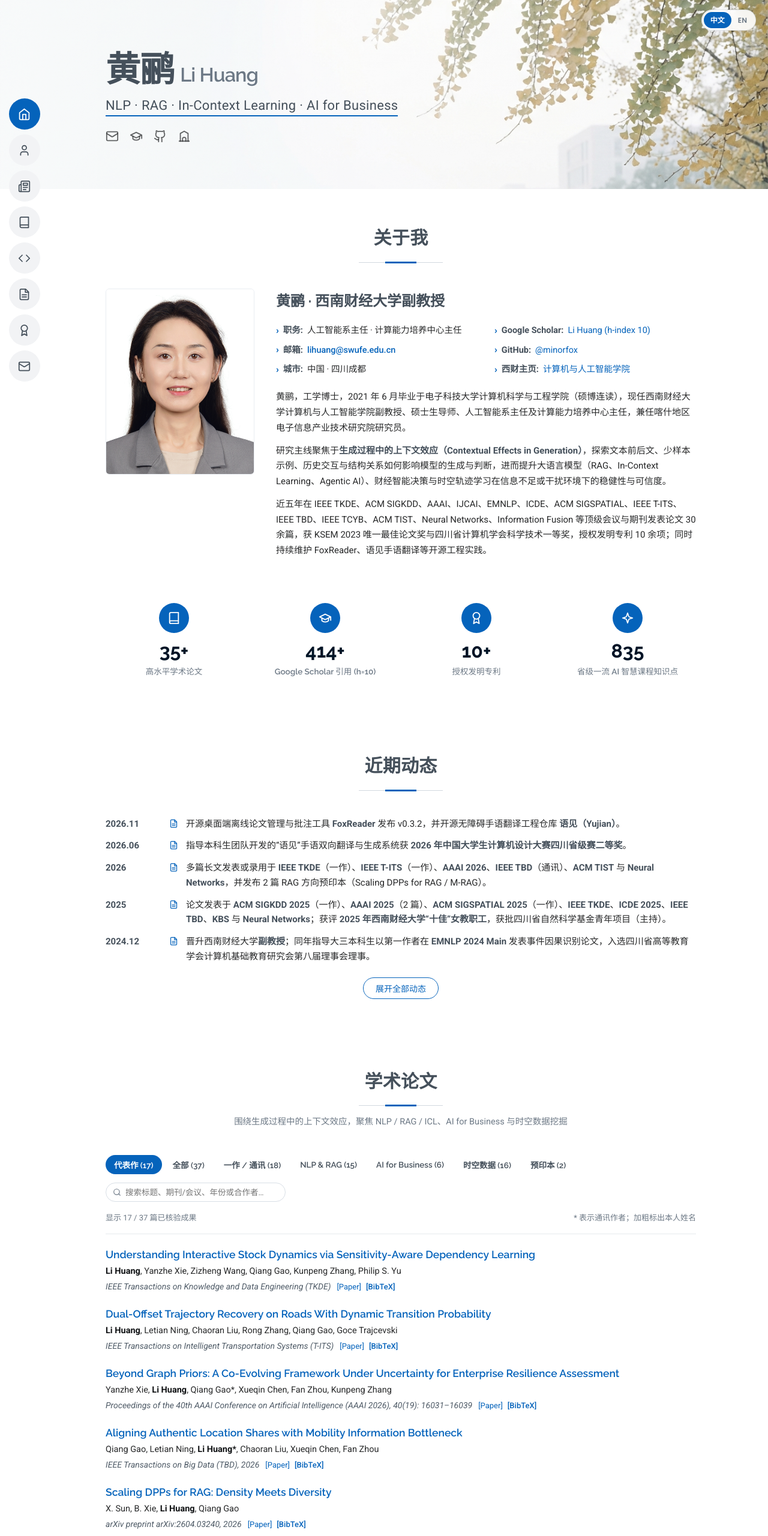
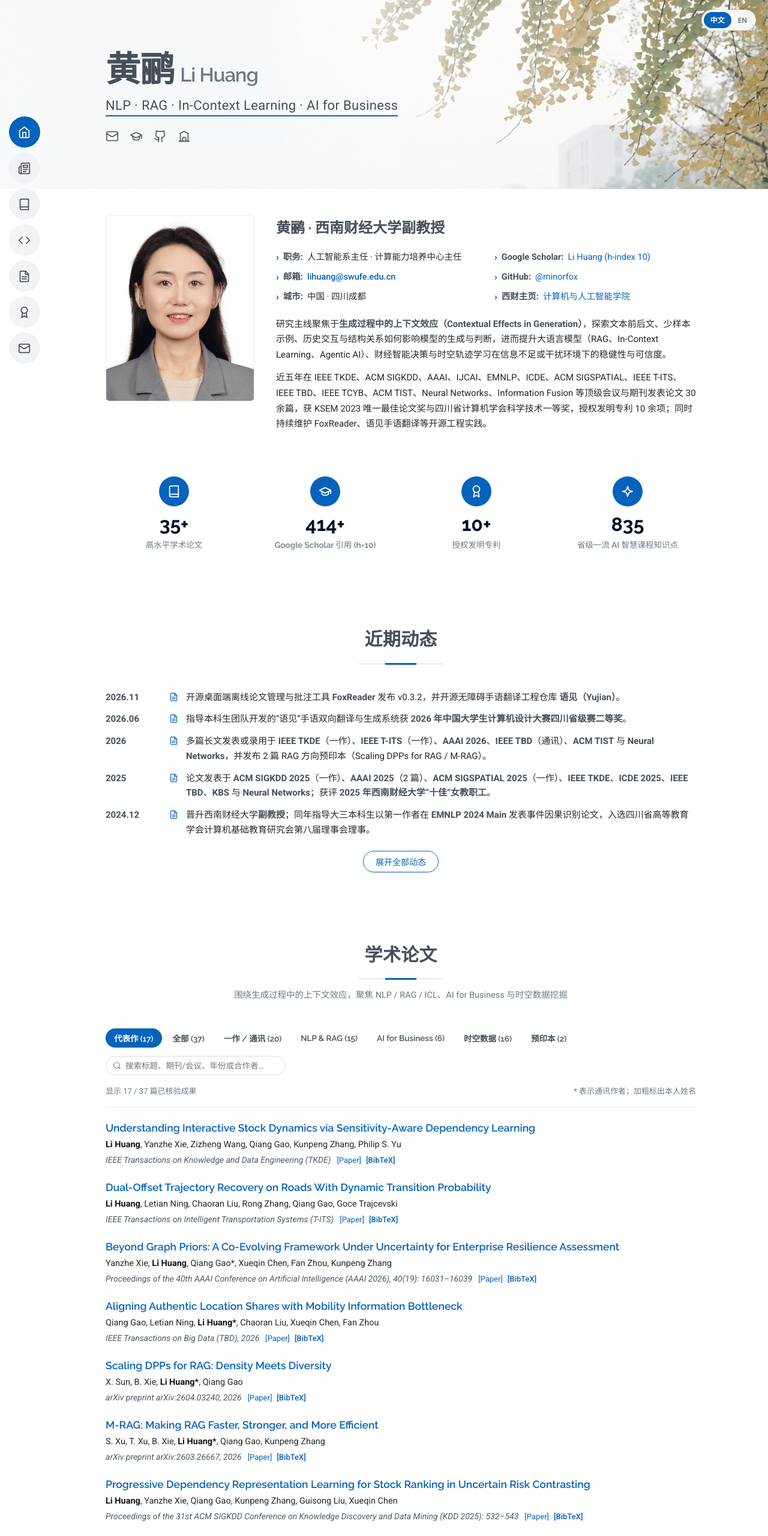
Before and after one commit to minorfox/minorfox.github.io, a plain HTML site: page index.html in a window 1280 px wide. Shown: the top 2560 px of the page at 60% size. Drawn offline with Linux system fonts and the light colour scheme.

Commit message:
docs(content): drop About title, intro bio, grants section, and mark arXiv papers corresponding

```diff
--- a/css/styles.css
+++ b/css/styles.css
@@ -406,6 +406,10 @@ button {
 .section {
   padding: 56px 0;
   background: var(--bg);
+}
+
+.section-profile {
+  padding-top: 44px;
 }
 
 .section-title {
--- a/index.html
+++ b/index.html
@@ -60,13 +60,9 @@
       </div>
     </section>
 
-    <!-- 2. About -->
-    <section id="about" class="section">
+    <!-- 2. Profile & Facts (directly below hero, no redundant "About" heading) -->
+    <section id="about" class="section section-profile">
       <div class="container">
-        <div class="section-title">
-          <h2 id="about-heading"></h2>
-        </div>
-
         <div class="about-grid">
           <div class="about-photo">
             <img src="assets/portrait.jpg" alt="Dr. Li Huang (黄鹂)" />
--- a/js/app.js
+++ b/js/app.js
@@ -47,12 +47,12 @@
       pubEmpty: '未找到匹配的论文，请清空筛选或更换关键词。',
       projHeading: '开源与工程实践',
       projSubtitle: '源自 GitHub @minorfox 的活跃开源项目与教学实践系统',
-      resumeHeading: '学术履历、教学与科研项目',
+      resumeHeading: '学术履历、教学与荣誉',
       resumePositions: '工作与教育经历',
       resumeTeaching: '教学与课程建设',
-      resumeGrants: '主要科研项目',
       resumeHonors: '荣誉与获奖',
-      serviceHeading: '学术服务与招生',
+      resumeService: '学术服务',
+      serviceHeading: '招生与科研合作',
       contactHeading: '联系方式',
       contactLocation: '办公地点',
       contactEmail: '电子邮箱',
@@ -103,9 +103,9 @@
       resumeHeading: 'Resume',
       resumePositions: 'Positions & Education',
       resumeTeaching: 'Teaching & Curriculum',
-      resumeGrants: 'Research Grants',
       resumeHonors: 'Honors & Awards',
-      serviceHeading: 'Service & Opening',
+      resumeService: 'Academic Service',
+      serviceHeading: 'Prospective Students',
       contactHeading: 'Contact',
       contactLocation: 'Location',
       contactEmail: 'Email',
@@ -247,12 +247,11 @@
     document.getElementById('typed-text').textContent = t(P.heroSubtitle);
   }
 
-  // 3. About & Facts (#about)
+  // 3. Profile & Facts (#about)
   function renderAbout() {
     const P = D.profile;
     const U = UI[lang];
 
-    document.getElementById('about-heading').textContent = U.aboutHeading;
     document.getElementById('about-name').textContent = U.aboutSubname;
 
     document.getElementById('about-meta').innerHTML = `
@@ -456,20 +455,19 @@
     `;
 
     const rightHtml = `
-      <h3 class="resume-title">${esc(U.resumeGrants)}</h3>
-      ${D.grants.map(g => `
-        <div class="resume-item">
-          <h4>${esc(t(g.title))}</h4>
-          <h5>${esc(g.period)} · ${esc(t(g.role))}</h5>
-          <p><em>${esc(g.code)} (${esc(t(g.status))})</em></p>
-        </div>
-      `).join('')}
-
       <h3 class="resume-title">${esc(U.resumeHonors)}</h3>
       ${D.honors.map(h => `
         <div class="resume-item">
           <h4>${esc(t(h))}</h4>
           <h5>${esc(h.year)}</h5>
+        </div>
+      `).join('')}
+
+      <h3 class="resume-title">${esc(U.resumeService)}</h3>
+      ${D.services.map(s => `
+        <div class="resume-item">
+          <h4>${esc(t(s.group))}</h4>
+          <p>${esc(t(s.items))}</p>
         </div>
       `).join('')}
     `;
@@ -478,27 +476,26 @@
     document.getElementById('resume-col-right').innerHTML = rightHtml;
   }
 
-  // 8. Service & Opening (#service)
+  // 8. Prospective Students / Opening (#service)
   function renderService() {
     const U = UI[lang];
     const R = D.recruitment;
     document.getElementById('service-heading').textContent = U.serviceHeading;
 
-    const itemsHtml = D.services.map(s => `
+    document.getElementById('service-list').innerHTML = `
       <div class="service-item">
-        <h4>${esc(t(s.group))}</h4>
-        <p>${esc(t(s.items))}</p>
+        <h4>${esc(t(R.tracks[0].title))}</h4>
+        <p>${esc(t(R.tracks[0].body))}</p>
       </div>
-    `).join('');
-
-    const recruitHtml = `
       <div class="service-item">
-        <h4>${esc(t(R.title))}</h4>
-        <p>${esc(t(R.intro))} ${esc(t(R.tracks[0].body))} ${esc(t(R.tracks[1].body))} ${esc(t(R.ctaNote))}</p>
+        <h4>${esc(t(R.tracks[1].title))}</h4>
+        <p>${esc(t(R.tracks[1].body))}</p>
+      </div>
+      <div class="service-item">
+        <h4>${esc(lang === 'zh' ? '申请与联系说明' : 'How to Reach Out')}</h4>
+        <p>${esc(t(R.intro))} ${esc(t(R.ctaNote))}</p>
       </div>
     `;
-
-    document.getElementById('service-list').innerHTML = itemsHtml + recruitHtml;
   }
 
   // 9. Contact & Footer
--- a/js/data.js
+++ b/js/data.js
@@ -19,12 +19,11 @@ window.SITE_DATA = {
 
   nav: [
     { id: 'home', icon: 'home', zh: '首页', en: 'Home' },
-    { id: 'about', icon: 'user', zh: '关于', en: 'About' },
     { id: 'news', icon: 'news', zh: '动态', en: 'News' },
     { id: 'publications', icon: 'book', zh: '论文', en: 'Publications' },
     { id: 'projects', icon: 'code', zh: '开源', en: 'Open Source' },
     { id: 'resume', icon: 'file', zh: '履历', en: 'Resume' },
-    { id: 'service', icon: 'award', zh: '服务', en: 'Service' },
+    { id: 'service', icon: 'award', zh: '招生', en: 'Opening' },
     { id: 'contact', icon: 'mail', zh: '联系', en: 'Contact' },
   ],
 
@@ -78,14 +77,12 @@ window.SITE_DATA = {
     },
     bio: {
       zh: [
-        '黄鹂，工学博士，2021 年 6 月毕业于电子科技大学计算机科学与工程学院（硕博连读），现任西南财经大学计算机与人工智能学院副教授、硕士生导师、人工智能系主任及计算能力培养中心主任，兼任喀什地区电子信息产业技术研究院研究员。',
         '研究主线聚焦于<strong>生成过程中的上下文效应（Contextual Effects in Generation）</strong>，探索文本前后文、少样本示例、历史交互与结构关系如何影响模型的生成与判断，进而提升大语言模型（RAG、In-Context Learning、Agentic AI）、财经智能决策与时空轨迹学习在信息不足或干扰环境下的稳健性与可信度。',
         '近五年在 IEEE TKDE、ACM SIGKDD、AAAI、IJCAI、EMNLP、ICDE、ACM SIGSPATIAL、IEEE T-ITS、IEEE TBD、IEEE TCYB、ACM TIST、Neural Networks、Information Fusion 等顶级会议与期刊发表论文 30 余篇，获 KSEM 2023 唯一最佳论文奖与四川省计算机学会科学技术一等奖，授权发明专利 10 余项；同时持续维护 FoxReader、语见手语翻译等开源工程实践。',
       ],
       en: [
-        'Dr. Li Huang received her Ph.D. in Computer Science (successive M.S.–Ph.D. program) from the University of Electronic Science and Technology of China (UESTC) in June 2021. She is currently an Associate Professor, Chair of the Department of Artificial Intelligence, and Director of the Computational Competency Training Center at the School of Computing and Artificial Intelligence, Southwestern University of Finance and Economics (SWUFE), and a Researcher at the Kash Institute of Electronics and Information Industry.',
-        'Her research centers on <strong>Contextual Effects in Generation</strong>—investigating how surrounding text, demonstrations, historical trajectories, and relational graphs shape model outputs, introduce or mitigate bias, and govern decision reliability. This thread spans Natural Language Processing (RAG, In-Context Learning, Agentic AI), AI for Business & Financial Decision-Making, and Spatiotemporal Data Mining.',
-        'She has published over 30 peer-reviewed papers in leading venues including IEEE TKDE, ACM SIGKDD, AAAI, IJCAI, EMNLP, ICDE, ACM SIGSPATIAL, IEEE T-ITS, IEEE TBD, IEEE TCYB, ACM TIST, Neural Networks, and Information Fusion, holds 10+ invention patents, and received the Sole Best Paper Award at KSEM 2023. Alongside academic research, she builds and maintains open-source tools including FoxReader and the Yujian Sign Language Translation system.',
+        'Research centers on <strong>Contextual Effects in Generation</strong>—investigating how surrounding text, demonstrations, historical trajectories, and relational graphs shape model outputs, introduce or mitigate bias, and govern decision reliability. This thread spans Natural Language Processing (RAG, In-Context Learning, Agentic AI), AI for Business & Financial Decision-Making, and Spatiotemporal Data Mining.',
+        'Published over 30 peer-reviewed papers in leading venues including IEEE TKDE, ACM SIGKDD, AAAI, IJCAI, EMNLP, ICDE, ACM SIGSPATIAL, IEEE T-ITS, IEEE TBD, IEEE TCYB, ACM TIST, Neural Networks, and Information Fusion, with 10+ invention patents and the Sole Best Paper Award at KSEM 2023. Alongside academic research, builds and maintains open-source tools including FoxReader and the Yujian Sign Language Translation system.',
       ],
     },
     stats: [
@@ -118,8 +115,8 @@ window.SITE_DATA = {
     {
       date: '2025',
       tag: { zh: '成果', en: 'Milestone' },
-      zh: '论文发表于 <strong>ACM SIGKDD 2025</strong>（一作）、<strong>AAAI 2025</strong>（2 篇）、<strong>ACM SIGSPATIAL 2025</strong>（一作）、<strong>IEEE TKDE</strong>、<strong>ICDE 2025</strong>、<strong>IEEE TBD</strong>、<strong>KBS</strong> 与 <strong>Neural Networks</strong>；获评 <strong>2025 年西南财经大学“十佳”女教职工</strong>，获批四川省自然科学基金青年项目（主持）。',
-      en: 'Published at <strong>ACM SIGKDD 2025</strong>, <strong>AAAI 2025</strong> (×2), <strong>ACM SIGSPATIAL 2025</strong>, <strong>IEEE TKDE</strong>, <strong>ICDE 2025</strong>, <strong>IEEE TBD</strong>, <strong>KBS</strong>, and <strong>Neural Networks</strong>; honored as 2025 SWUFE Top-10 Female Faculty and awarded Sichuan NSF Youth Grant (PI).',
+      zh: '论文发表于 <strong>ACM SIGKDD 2025</strong>（一作）、<strong>AAAI 2025</strong>（2 篇）、<strong>ACM SIGSPATIAL 2025</strong>（一作）、<strong>IEEE TKDE</strong>、<strong>ICDE 2025</strong>、<strong>IEEE TBD</strong>、<strong>KBS</strong> 与 <strong>Neural Networks</strong>；获评 <strong>2025 年西南财经大学“十佳”女教职工</strong>。',
+      en: 'Published at <strong>ACM SIGKDD 2025</strong>, <strong>AAAI 2025</strong> (×2), <strong>ACM SIGSPATIAL 2025</strong>, <strong>IEEE TKDE</strong>, <strong>ICDE 2025</strong>, <strong>IEEE TBD</strong>, <strong>KBS</strong>, and <strong>Neural Networks</strong>; honored as 2025 SWUFE Top-10 Female Faculty.',
     },
     {
       date: '2024.12',
@@ -333,11 +330,11 @@ window.SITE_DATA = {
       id: 'sun2026scaledpp',
       year: 2026,
       title: 'Scaling DPPs for RAG: Density Meets Diversity',
-      authors: ['X. Sun', 'B. Xie', 'Li Huang', 'Qiang Gao'],
+      authors: ['X. Sun', 'B. Xie', 'Li Huang*', 'Qiang Gao'],
       venue: 'arXiv preprint arXiv:2604.03240, 2026',
       venueShort: 'arXiv 2026',
       tier: 'Preprint',
-      role: 'coauthor',
+      role: 'corresponding',
       topics: ['nlp', 'preprint'],
       selected: true,
       url: 'https://arxiv.org/abs/2604.03240',
@@ -352,11 +349,11 @@ window.SITE_DATA = {
       id: 'xu2026mrag',
       year: 2026,
       title: 'M-RAG: Making RAG Faster, Stronger, and More Efficient',
-      authors: ['S. Xu', 'T. Xu', 'B. Xie', 'Li Huang', 'Qiang Gao', 'Kunpeng Zhang'],
+      authors: ['S. Xu', 'T. Xu', 'B. Xie', 'Li Huang*', 'Qiang Gao', 'Kunpeng Zhang'],
       venue: 'arXiv preprint arXiv:2603.26667, 2026',
       venueShort: 'arXiv 2026',
       tier: 'Preprint',
-      role: 'coauthor',
+      role: 'corresponding',
       topics: ['nlp', 'preprint'],
       selected: true,
       url: 'https://arxiv.org/abs/2603.26667',
@@ -1083,69 +1080,6 @@ window.SITE_DATA = {
     ],
   },
 
-  grants: [
-    {
-      period: '2025 – 2026',
-      role: { zh: '主持 (PI)', en: 'PI' },
-      code: '2025ZNSFSC1495',
-      title: {
-        zh: '四川省自然科学基金青年项目',
-        en: 'Natural Science Foundation of Sichuan Province (Youth Program)',
-      },
-      status: { zh: '在研', en: 'Ongoing' },
-    },
-    {
-      period: '2025 – 2026',
-      role: { zh: '主持 (PI)', en: 'PI' },
-      code: 'Industry',
-      title: {
-        zh: '北京智谱华章科技有限公司（智谱 AI）横向项目：智慧化粮情分析系统',
-        en: 'Zhipu AI Industry Collaboration: Intelligent Grain Analytics System',
-      },
-      status: { zh: '在研', en: 'Ongoing' },
-    },
-    {
-      period: '2024 – 2027',
-      role: { zh: '核心主研', en: 'Core Investigator' },
-      code: 'NSFC 62376228',
-      title: {
-        zh: '国家自然科学基金面上项目：基于脉冲编码的类脑联邦学习方法研究',
-        en: 'NSFC General Program: Brain-Inspired Federated Learning Based on Spike Coding',
-      },
-      status: { zh: '在研', en: 'Ongoing' },
-    },
-    {
-      period: '2023 – 2025',
-      role: { zh: '核心主研', en: 'Core Investigator' },
-      code: '2023-JB00-00016-GX',
-      title: {
-        zh: '成都市“揭榜挂帅”科技项目：面向科技金融的人工智能评价系统开发及应用示范',
-        en: 'Chengdu Science & Technology Program: AI Evaluation System for Sci-Tech Finance',
-      },
-      status: { zh: '项目完成/验收', en: 'Completed' },
-    },
-    {
-      period: '2023 – 2025',
-      role: { zh: '主研', en: 'Co-Investigator' },
-      code: '2023ZYD0145',
-      title: {
-        zh: '四川省科技厅中央引导地方自由探索项目：时空语义理解可解释机理研究',
-        en: 'Sichuan Science & Technology Program: Interpretable Mechanisms of Spatiotemporal Semantic Understanding',
-      },
-      status: { zh: '结题', en: 'Completed' },
-    },
-    {
-      period: '2022 – 2024',
-      role: { zh: '主持 (PI)', en: 'PI' },
-      code: 'SWUFE',
-      title: {
-        zh: '光华英才工程-青年教师成长计划 & 引进人才科研启动重点项目',
-        en: 'SWUFE Guanghua Talent Young Faculty Plan & Startup Key Research Grant',
-      },
-      status: { zh: '结题', en: 'Completed' },
-    },
-  ],
-
   timeline: [
     {
       period: '2024.12 – Present',
```
Also changed, not shown: 1 other file.
